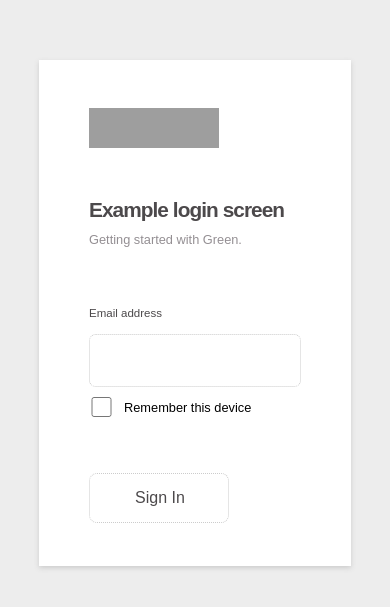
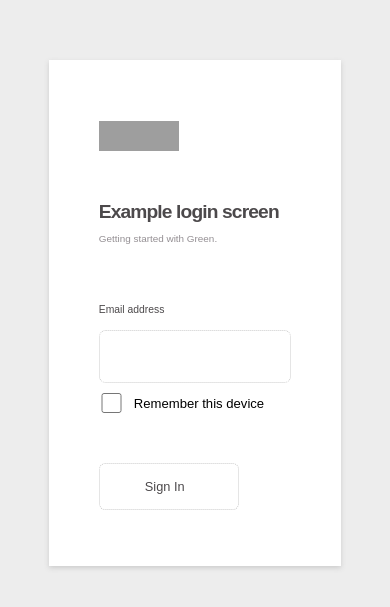
Before and after one commit to michaelzhou88/example-login-green, a React (Create React App) app: page / in a window 390 px wide. Shown: the part 109-716 px from the top of the page. Built offline with nearby package versions, Linux system fonts and the light colour scheme; grey boxes are pictures that could not be loaded.

Commit message:
Apply optimisation for smaller viewports

```diff
--- a/src/styles/App.css
+++ b/src/styles/App.css
@@ -145,23 +145,31 @@ body > #root > div {
 @media (max-width: 1024px) {
   .ui-card {
     height: 60%;
-    width: 80%;
+    width: 75%;
     position: absolute;
   }
+  .ui-card .logo {
+    height: 30px;
+    width: 80px;
+  }
   .ui-card .ui-sign-in-button {
-    font-size: 1em;
+    font-size: 0.8em;
+    margin-top: 10px;
   }
   .container .ui-title-one {
-    font-size: 1.3em;
+    font-size: 1.2em;
   }
   .container .ui-title-sub {
-    font-size: 0.8em;
+    font-size: 0.62em;
   }
   .ui-sign-in-container {
-    font-size: 0.8em;
+    font-size: 0.72em;
+  }
+  .ui-checkbox-container {
+    font-size: 0.82em;
   }
   .ui-checkbox-container .ui-text {
-    font-size: 0.8em;
+    text-indent: 8px;
   }
 }
 /*# sourceMappingURL=App.css.map */
--- a/src/styles/App.scss
+++ b/src/styles/App.scss
@@ -127,26 +127,32 @@ body > #root > div {
 @media (max-width: 1024px) {
   .ui-card {
     height: 60%;
-    width: 80%;
+    width: 75%;
     position: absolute;
+    .logo {
+      height: 30px;
+      width: 80px;
+    }
     .ui-sign-in-button {
-      font-size: 1em;
+      font-size: 0.8em;
+      margin-top: 10px;
     }
   }
   .container {
     .ui-title-one {
-      font-size: 1.3em;
+      font-size: 1.2em;
     }
     .ui-title-sub {
-      font-size: 0.8em;
+      font-size: 0.62em;
     }
   }
   .ui-sign-in-container {
-    font-size: 0.8em;
+    font-size: 0.72em;
   }
   .ui-checkbox-container {
+    font-size: 0.82em;
     .ui-text {
-      font-size: 0.8em;
+      text-indent: 8px;
     }
   }
 }
```
Also changed, not shown: 1 other file (tests, documents, lock files or other folders).
